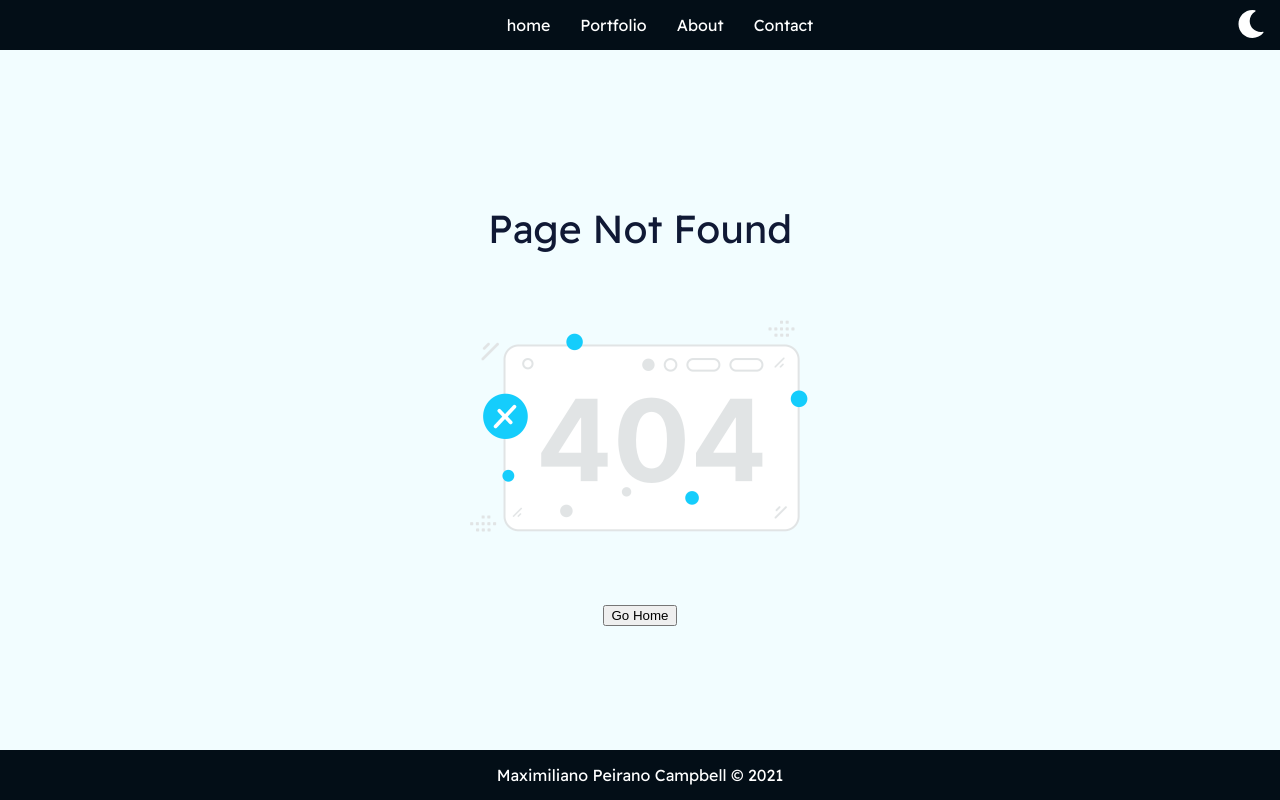
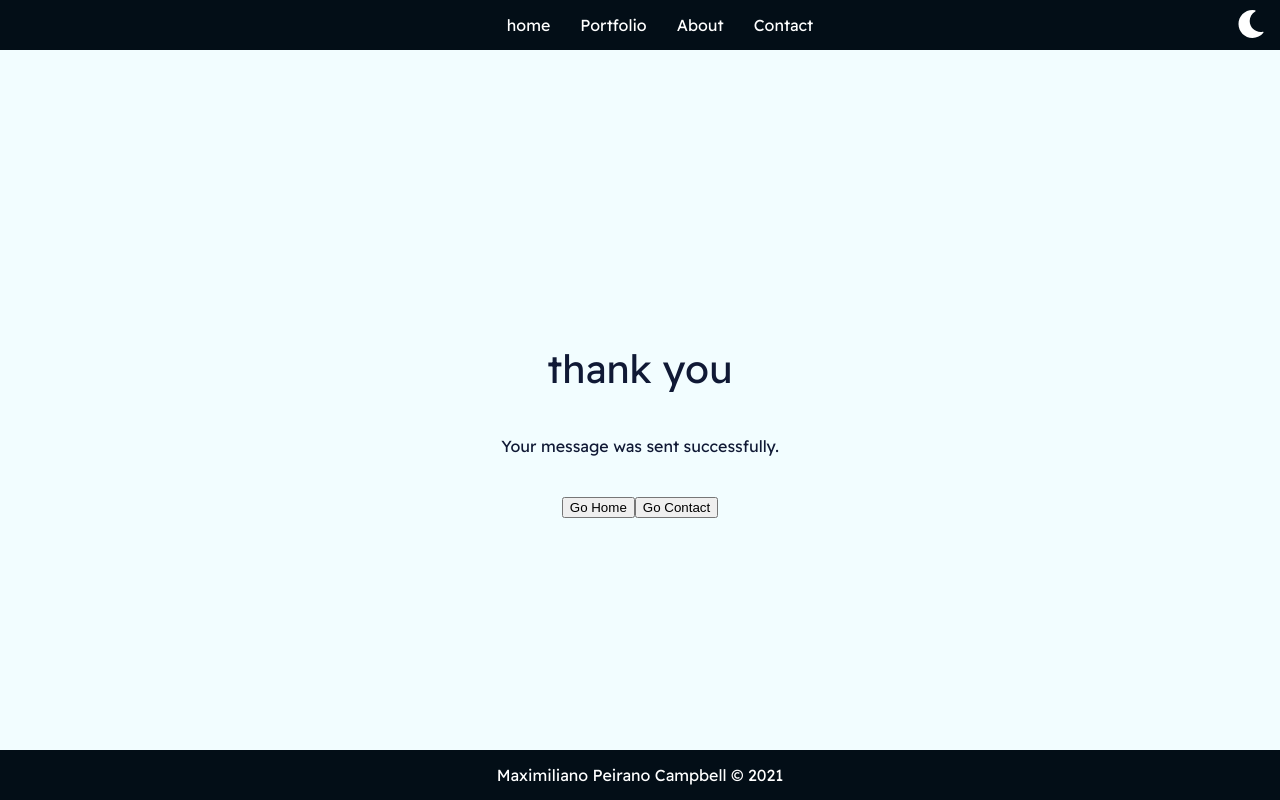
Before and after one commit to maxi-pc/maxcampbell.ca, a React (Create React App) app: page /success in a window 1280 px wide. Before the commit this address had no page. Built offline with nearby package versions, Linux system fonts and the light colour scheme; a web font is replaced by a local one.

Commit message:
added more features

```diff
--- a/src/App.jsx
+++ b/src/App.jsx
@@ -12,6 +12,7 @@ import { ThemeContext, ThemeProvider } from 'styled-components';
 //import NavBar from './components/Navbar/index2';
 import ReactFullpage from './components/Content/Landing';
 import ScrollToTop from './components/scrollToTop';
+import Success from './components/Content/Success';
 
 
 function App() {
@@ -30,9 +31,10 @@ function App() {
 
     <Route exact path='*' element={<NotFound/>} />
      <Route exact path='/' element={<ReactFullpage />} />
-     <Route exact path='/Portfolio' element={<Portfolio/>} />
-     <Route exact path='/About' element={<About/>} />
+     <Route exact path='/portfolio' element={<Portfolio/>} />
+     <Route exact path='/about' element={<About/>} />
      <Route exact path='/contact' element={<Contact/>} />
+     <Route exact path='/success' element={<Success/>} />
      </Routes></main>
    </Router> <footer><Footer /></footer>
    </ThemeProvider>
--- a/src/components/Content/Contact.jsx
+++ b/src/components/Content/Contact.jsx
@@ -1,6 +1,6 @@
 import React, { useState } from 'react';
 import { Slide } from 'react-awesome-reveal';
-import Success from './Success';
+
 
 
 const Contact = () => {
@@ -30,7 +30,7 @@ const Contact = () => {
 
      <article><Slide direction='up' >
           <h1>Contact Me</h1>
-          <form name="contact" method="post" action="/Success">
+          <form name="contact" method="post" action={"/success"}>
           <input type="hidden" name="form-name" value="contact" />
           <p>
             <label>Your Name: <input type="text" name="name"/></label>
--- a/src/components/Content/Success.jsx
+++ b/src/components/Content/Success.jsx
@@ -2,17 +2,16 @@ import React from 'react';
 //import NotFoundImage from './../../images/page404.png';
 import { Link } from 'react-router-dom';
 //import { Button}  from 'semantic-ui-react';
-import NotFoundImage from './../../images/page404.png';
 
 const Success = () => {
     return (
         <>
-  <center className="centerPageContent"> <p><h1 className='hidden'>404</h1></p>
+   <p><h1 className='hidden'>Thank you</h1></p>
 
           <h2>thank you</h2>
         <p>Your message was sent successfully.</p>
-         <p><Link to={'/'}><button className="NotFoundBtn">Go Home</button></Link>
-         <Link to={'/contact'}><button className="NotFoundBtn">Go Contact</button></Link></p></center>
+         <p><Link to={'/'}><button>Go Home</button></Link>
+         <Link to={'/contact'}><button>Go Contact</button></Link></p>
         </>
     )
 }
--- a/src/components/Navbar/index.jsx
+++ b/src/components/Navbar/index.jsx
@@ -46,7 +46,7 @@ class NavBar extends Component {
             <NavLink to="/" activeStyle>
               <li>home</li>
             </NavLink>
-            <NavLink to="/Portfolio" activeStyle>
+            <NavLink to="/portfolio" activeStyle>
               <li>Portfolio</li>
             </NavLink>
             <NavLink to="/about" activeStyle>
```
